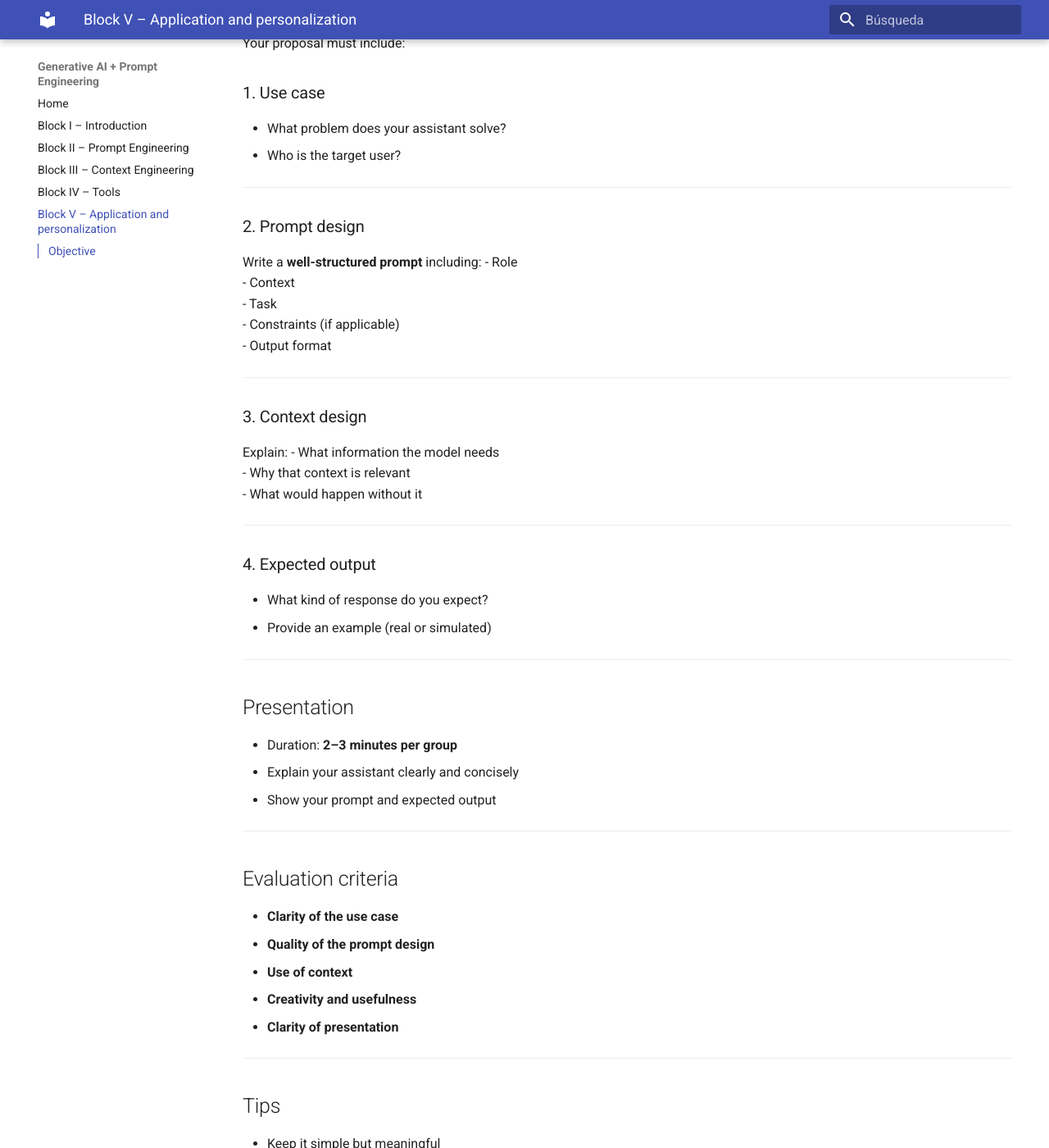
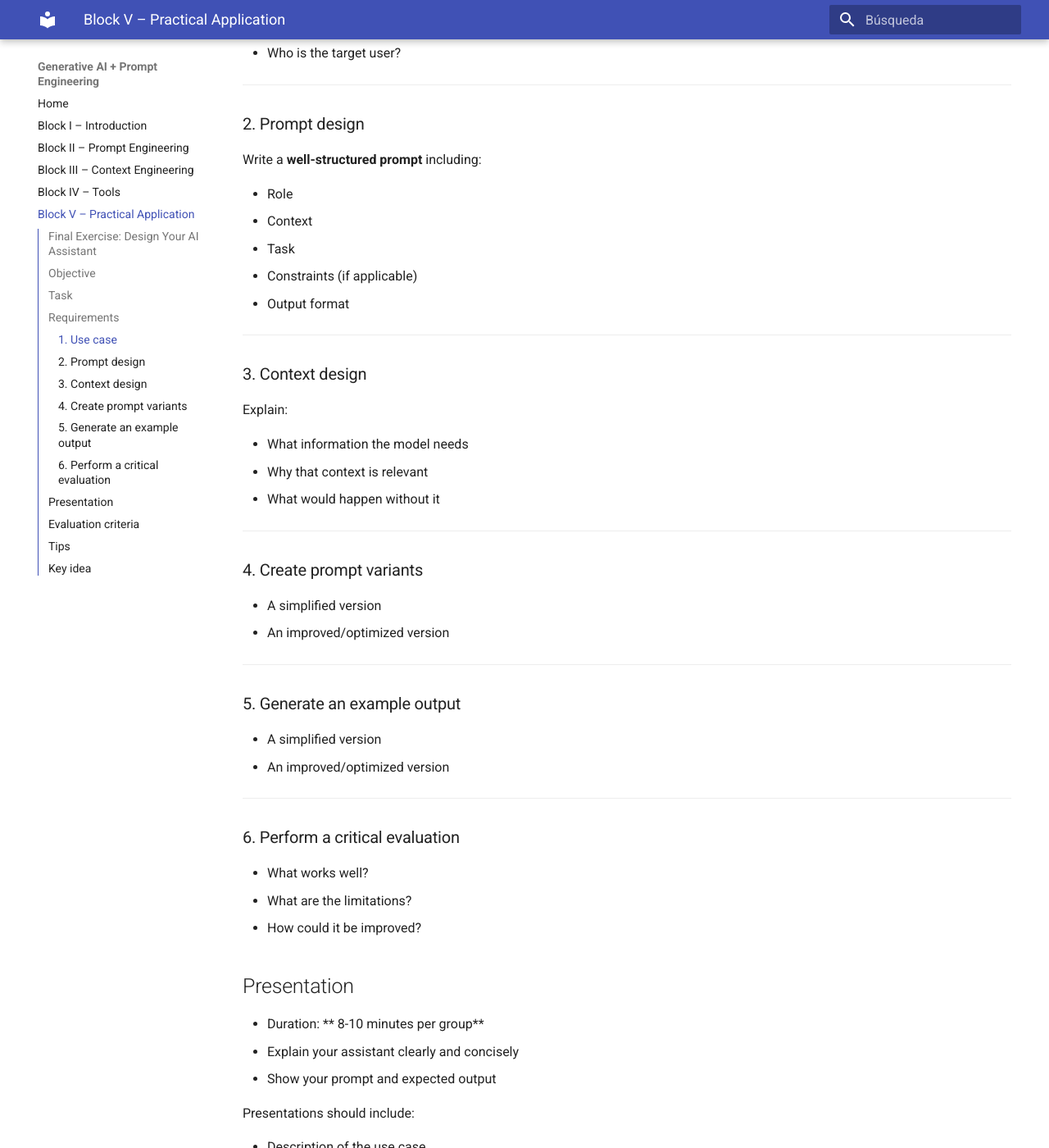
Before and after one commit to Mltechdrawer/GenerativeAI_PromptEngineering, an MkDocs documentation site: the page built from docs/block5/block5.md, in a window 1280 px wide and 1400 px high, scrolled down 970 px. Shown: the whole window at 82% size. Built offline with MkDocs 1.6.1 and Material for MkDocs 9.7.7, drawn with Linux system fonts in a browser that asks for light colours; some of the changed text lies outside the part shown.

Commit message:
Update content

```diff
--- a/docs/block5/block5.md
+++ b/docs/block5/block5.md
@@ -1,9 +1,6 @@
-# Block IV — Practical applications and personalization
+# B V — Practical Applications
 
-## Objective
-Apply what has been learned to a real workflow and create a **personalized assistant** (Gems / GPTs / similar tools) for recurring tasks.
-
-# Final Exercise: Design Your AI Assistant
+## Final Exercise: Design Your AI Assistant
 
 ## Objective
 
@@ -40,6 +37,7 @@ Your proposal must include:
 
 ### 2. Prompt design
 Write a **well-structured prompt** including:
+
 - Role
 - Context
 - Task
@@ -49,24 +47,47 @@ Write a **well-structured prompt** including:
 ---
 
 ### 3. Context design
+
 Explain:
+
 - What information the model needs
 - Why that context is relevant
 - What would happen without it
 
 ---
 
-### 4. Expected output
-- What kind of response do you expect?
-- Provide an example (real or simulated)
+### 4. Create prompt variants
+
+- A simplified version
+- An improved/optimized version
 
 ---
 
+### 5. Generate an example output
+
+- A simplified version
+- An improved/optimized version
+
+---
+
+### 6. Perform a critical evaluation
+
+- What works well?
+- What are the limitations?
+- How could it be improved?
+
 ## Presentation
 
-- Duration: **2–3 minutes per group**
+- Duration: ** 8-10 minutes per group**
 - Explain your assistant clearly and concisely
 - Show your prompt and expected output
+
+Presentations should include:
+
+- Description of the use case
+- Prompt design and structure
+- Example output
+- Key insights and lessons learned
 
 ---
 
--- a/mkdocs.yml
+++ b/mkdocs.yml
@@ -31,4 +31,4 @@ nav:
   - "Block II – Prompt Engineering": block2/block2.md
   - "Block III – Context Engineering": block3/block3.md
   - "Block IV – Tools": block4/block4.md
-  - "Block V – Application and personalization": block5/block5.md
+  - "Block V – Practical Application": block5/block5.md
```
Also changed, not shown: docs/block4/block4.md (+6 -3 lines), docs/index.md (+6 -4 lines).
